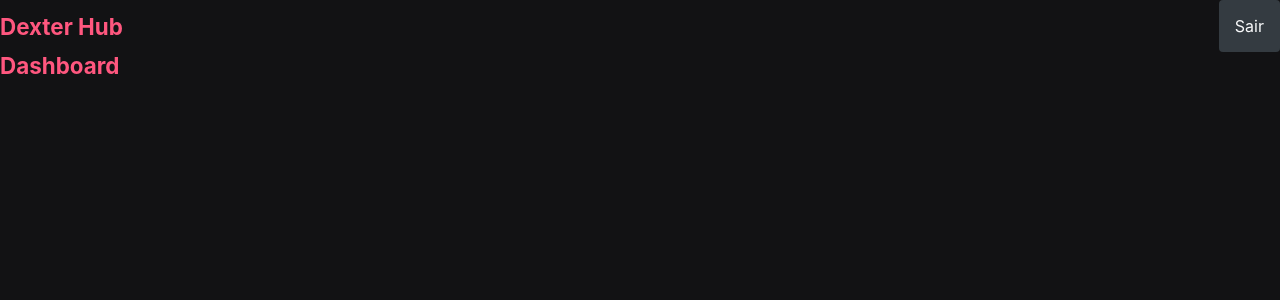
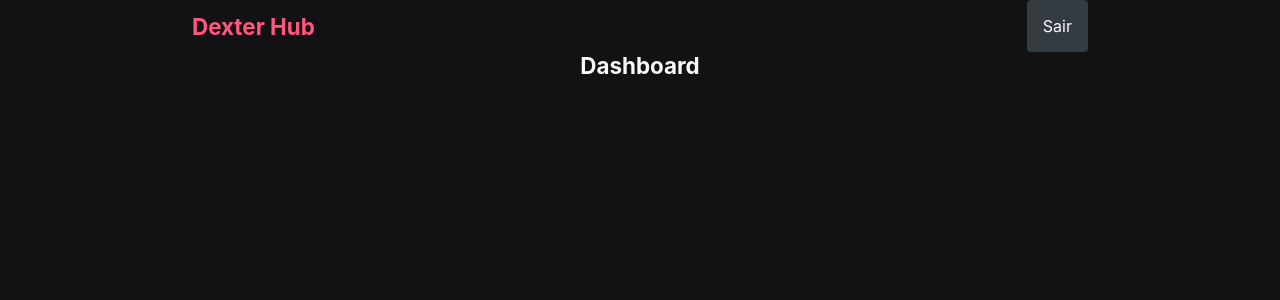
Before and after one commit to dexter2k8/dexter-hub, a React (Vite) app: page /dashboard in a window 1280 px wide. Shown: the top 300 px of the page. Built offline with nearby package versions, Linux system fonts and the light colour scheme.

Commit message:
fix: updated align

```diff
--- a/src/components/Header/index.tsx
+++ b/src/components/Header/index.tsx
@@ -2,17 +2,17 @@ import { Link } from "react-router-dom";
 import Styles from "./styles";
 
 interface IHeaderProps extends React.HTMLAttributes<HTMLDivElement> {
-  text?: string;
+  buttonText?: string;
   clearData?: boolean;
 }
 
-function Header({ text, clearData, ...props }: IHeaderProps) {
+function Header({ buttonText, clearData, ...props }: IHeaderProps) {
   return (
-    <Styles.Header {...props}>
+    <Styles.Header refAlign={buttonText ? "left" : "center"} {...props}>
       <h1>Dexter Hub</h1>
-      {text && (
+      {buttonText && (
         <Link to={"/"} onClick={() => clearData && localStorage.clear()}>
-          {text}
+          {buttonText}
         </Link>
       )}
     </Styles.Header>
--- a/src/components/Header/styles.ts
+++ b/src/components/Header/styles.ts
@@ -1,9 +1,19 @@
 import styled from "styled-components";
 
-const Header = styled.header`
+interface IHeaderProps {
+  refAlign: string;
+}
+
+const Header = styled.header<IHeaderProps>`
   display: flex;
   align-items: center;
   justify-content: space-between;
+  width: 100%;
+  h1 {
+    width: 100%;
+    color: var(--color-primary);
+    text-align: ${({ refAlign }) => refAlign};
+  }
   a {
     width: fit-content;
   }
--- a/src/pages/Dashboard/index.tsx
+++ b/src/pages/Dashboard/index.tsx
@@ -1,11 +1,12 @@
+import Styles from "./styles";
 import Header from "../../components/Header";
 
 function Dashboard() {
   return (
-    <div>
-      <Header text="Sair" clearData />
+    <Styles.Container>
+      <Header buttonText="Sair" clearData />
       <h1>Dashboard</h1>
-    </div>
+    </Styles.Container>
   );
 }
 
--- /dev/null
+++ b/src/pages/Dashboard/styles.ts
@@ -0,0 +1,13 @@
+import styled from "styled-components";
+
+const Container = styled.div`
+  margin: 0 auto;
+  display: flex;
+  flex-direction: column;
+  align-items: center;
+  max-width: 56rem;
+`;
+
+const Content = styled.div``;
+
+export default { Container, Content };
--- a/src/pages/Register/index.tsx
+++ b/src/pages/Register/index.tsx
@@ -21,7 +21,7 @@ function Register() {
   const { control, handleSubmit } = useForm<IRegisterProps>({ resolver: yupResolver(schema) });
   return (
     <Styles.Container>
-      <Header text="Voltar" style={{ width: "22rem" }} />
+      <Header buttonText="Voltar" />
       <Styles.FormField onSubmit={handleSubmit(registerUser)}>
         <h2>Crie sua conta</h2>
         <label>Rápido e grátis, vamos nessa</label>
--- a/src/pages/styles.ts
+++ b/src/pages/styles.ts
@@ -1,12 +1,13 @@
 import styled from "styled-components";
 
 const Container = styled.div`
+  margin: 0 auto;
   display: flex;
   flex-direction: column;
   align-items: center;
   justify-content: center;
   gap: 1rem;
-  width: 100%;
+  max-width: 22rem;
   min-height: 100vh;
 `;
 
--- a/src/styles/global.ts
+++ b/src/styles/global.ts
@@ -43,7 +43,6 @@ a {
 
 h1 {
     font-size: 1.4rem;
-    color: var(--color-primary);
 }
 
 :root{
```
